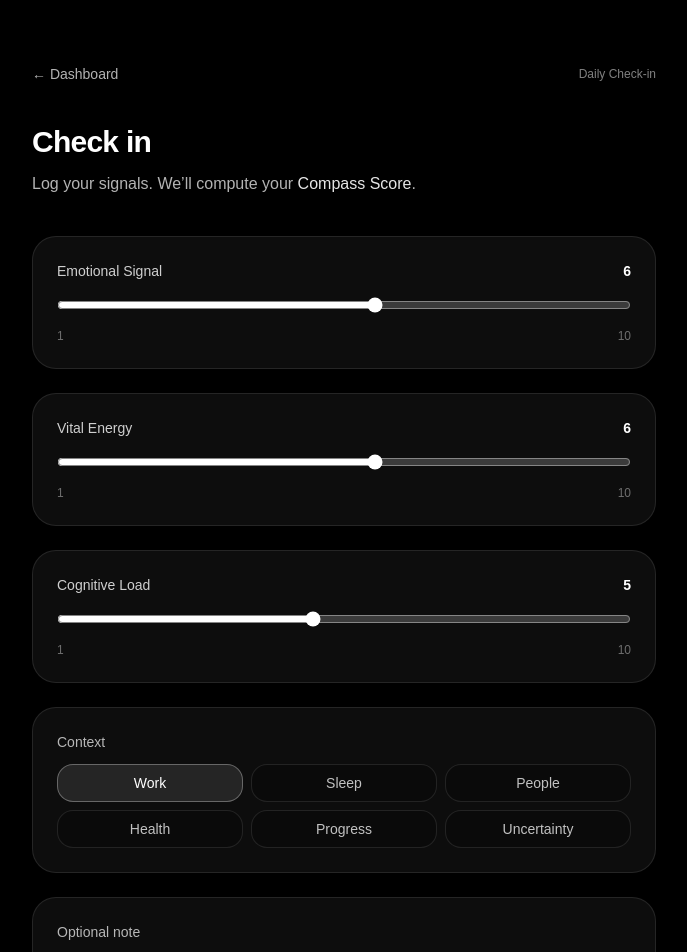
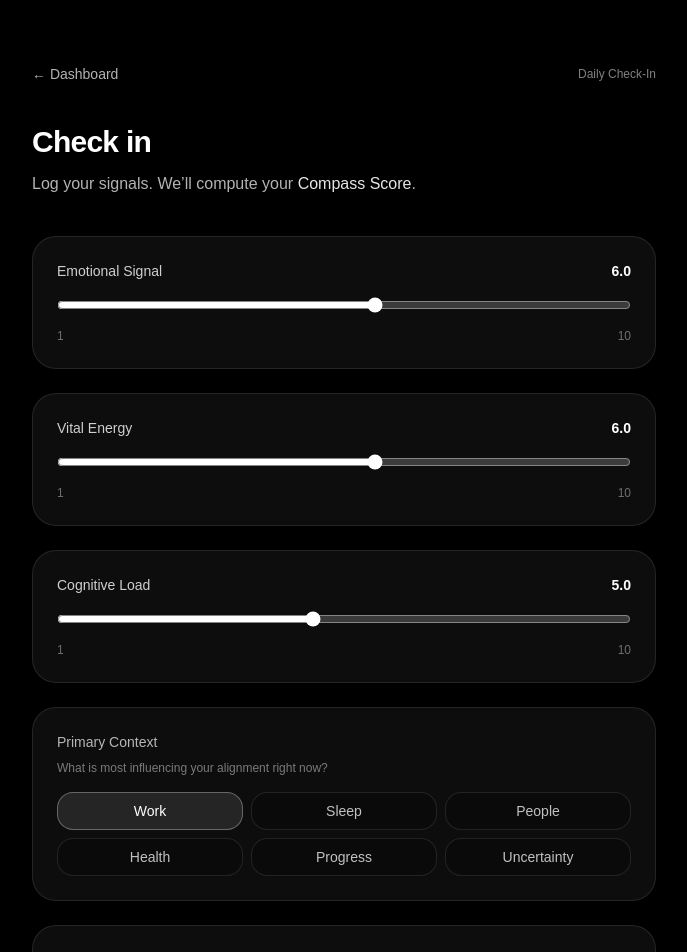
Before and after one commit to thestillcompass/still-compass, a Next.js app: page /check-in in a window 1280 px wide. Shown: the top 952 px of the page, without its empty margins (296-983 px from the left). Built offline with nearby package versions, Linux system fonts and the light colour scheme; no server answers.

Commit message:
Refine check-in wording and slider precision

```diff
--- a/app/check-in/page.tsx
+++ b/app/check-in/page.tsx
@@ -5,18 +5,28 @@ import { useState, useEffect } from "react";
 import { supabase } from "@/lib/supabaseClient";
 import { computeCompassScore } from "@/lib/compass";
 
-const CONTEXT_OPTIONS = ["Work", "Sleep", "People", "Health", "Progress", "Uncertainty"] as const;
+const CONTEXT_OPTIONS = [
+  "Work",
+  "Sleep",
+  "People",
+  "Health",
+  "Progress",
+  "Uncertainty",
+] as const;
 
 export default function CheckInPage() {
   const [emotionalSignal, setEmotionalSignal] = useState(6);
   const [vitalEnergy, setVitalEnergy] = useState(6);
   const [cognitiveLoad, setCognitiveLoad] = useState(5);
-  const [context, setContext] = useState<(typeof CONTEXT_OPTIONS)[number]>("Work");
+  const [context, setContext] =
+    useState<(typeof CONTEXT_OPTIONS)[number]>("Work");
   const [note, setNote] = useState("");
   const [status, setStatus] = useState<string | null>(null);
   const [busy, setBusy] = useState(false);
   const [alreadyCheckedToday, setAlreadyCheckedToday] = useState(false);
-  const [phase, setPhase] = useState<"idle" | "saving" | "calculating" | "recorded">("idle");
+  const [phase, setPhase] = useState<
+    "idle" | "saving" | "calculating" | "recorded"
+  >("idle");
 
   useEffect(() => {
     async function checkTodayEntry() {
@@ -116,15 +126,21 @@ export default function CheckInPage() {
     <main className="min-h-screen bg-black text-white">
       <div className="mx-auto max-w-2xl px-6 py-16">
         <div className="flex items-center justify-between">
-          <Link href="/dashboard" className="text-sm text-white/70 hover:text-white">
+          <Link
+            href="/dashboard"
+            className="text-sm text-white/70 hover:text-white"
+          >
             ← Dashboard
           </Link>
-          <div className="text-xs text-white/50">Daily Check-in</div>
+          <div className="text-xs text-white/50">Daily Check-In</div>
         </div>
 
-        <h1 className="mt-10 text-3xl font-semibold tracking-tight">Check in</h1>
+        <h1 className="mt-10 text-3xl font-semibold tracking-tight">
+          Check in
+        </h1>
         <p className="mt-3 text-white/70">
-          Log your signals. We’ll compute your <span className="text-white/90">Compass Score</span>.
+          Log your signals. We’ll compute your{" "}
+          <span className="text-white/90">Compass Score</span>.
         </p>
 
         <div className="mt-10 space-y-6">
@@ -145,8 +161,12 @@ export default function CheckInPage() {
           />
 
           <div className="rounded-3xl border border-white/10 bg-white/5 p-6">
-            <div className="text-sm text-white/70">Context</div>
-            <div className="mt-3 grid grid-cols-2 gap-2 sm:grid-cols-3">
+            <div className="text-sm text-white/70">Primary Context</div>
+            <div className="mt-2 text-xs text-white/45">
+              What is most influencing your alignment right now?
+            </div>
+
+            <div className="mt-4 grid grid-cols-2 gap-2 sm:grid-cols-3">
               {CONTEXT_OPTIONS.map((opt) => (
                 <button
                   key={opt}
@@ -177,9 +197,15 @@ export default function CheckInPage() {
 
           <div className="rounded-3xl border border-white/10 bg-white/5 p-6 flex items-center justify-between">
             <div>
-              <div className="text-xs tracking-wide text-white/60">COMPASS SCORE</div>
-              <div className="mt-1 text-3xl font-semibold">{compassScore}</div>
-              <div className="mt-1 text-xs text-white/50">Higher = more aligned stability</div>
+              <div className="text-xs tracking-wide text-white/60">
+                COMPASS SCORE
+              </div>
+              <div className="mt-1 text-3xl font-semibold">
+                {compassScore.toFixed(1)}
+              </div>
+              <div className="mt-1 text-xs text-white/50">
+                Higher = more aligned stability
+              </div>
             </div>
 
             <button
@@ -217,16 +243,21 @@ function MetricSlider({
     <div className="rounded-3xl border border-white/10 bg-white/5 p-6">
       <div className="flex items-center justify-between">
         <div className="text-sm text-white/80">{label}</div>
-        <div className="text-sm font-semibold text-white">{value}</div>
+        <div className="text-sm font-semibold text-white">
+          {value.toFixed(1)}
+        </div>
       </div>
+
       <input
         className="mt-4 w-full accent-white"
         type="range"
         min={1}
         max={10}
+        step={0.1}
         value={value}
         onChange={(e) => onChange(Number(e.target.value))}
       />
+
       <div className="mt-2 flex justify-between text-xs text-white/40">
         <span>1</span>
         <span>10</span>
```
